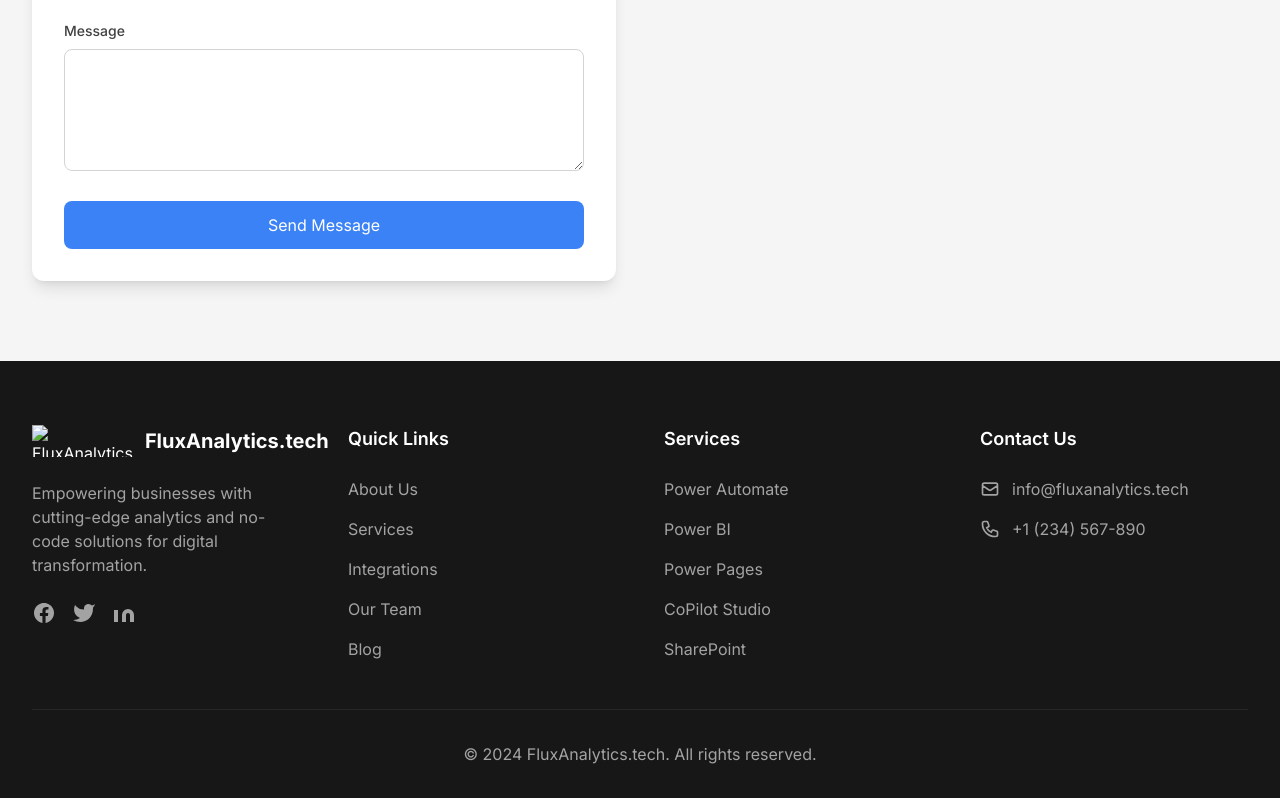
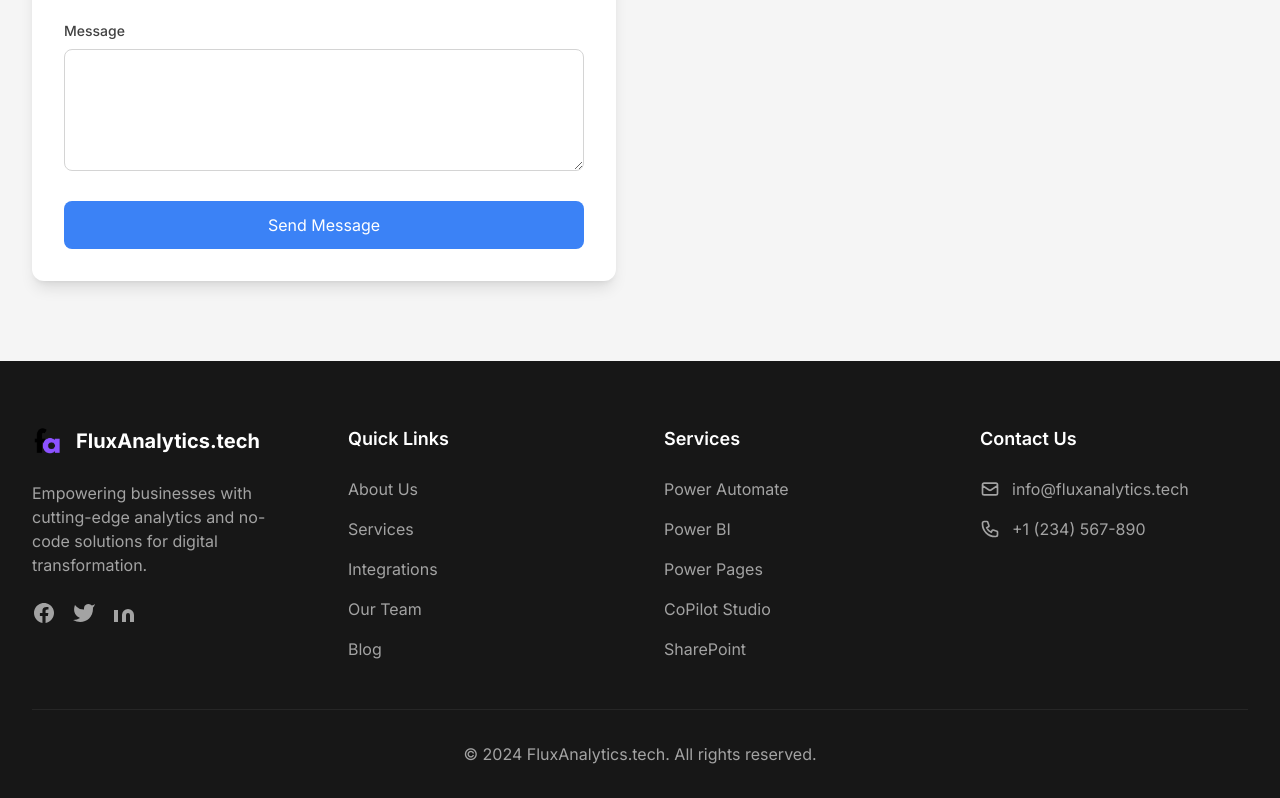
Before and after one commit to jkrathod2601/fluxanalytics_v_1, a plain HTML site: page index.html in a window 1280 px wide. Shown: the part 4981-5779 px from the top of the page. Drawn offline with nearby package versions, Linux system fonts and the light colour scheme.

Commit message:
add footer logo

```diff
--- a/index.html
+++ b/index.html
@@ -1027,7 +1027,7 @@
         <!-- Company Info -->
         <div>
           <div class="flex items-center mb-6">
-            <img src="https://fluxanalytics.tech/fa.png" alt="FluxAnalytics Logo" class="h-8 w-auto mr-3">
+            <img src="./fa.png" alt="FluxAnalytics Logo" class="h-8 w-auto mr-3">
             <span class="text-xl font-bold">FluxAnalytics.tech</span>
           </div>
           <p class="text-neutral-400 mb-6">
```
